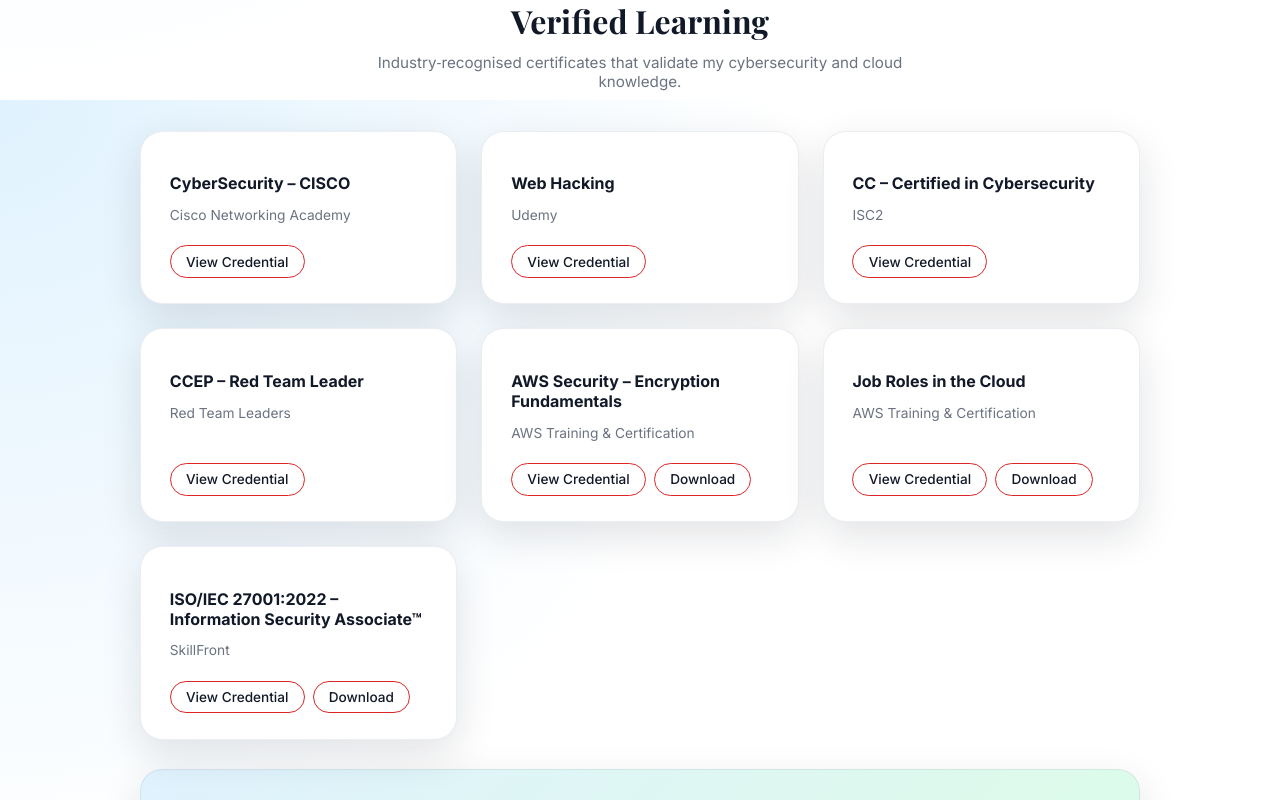
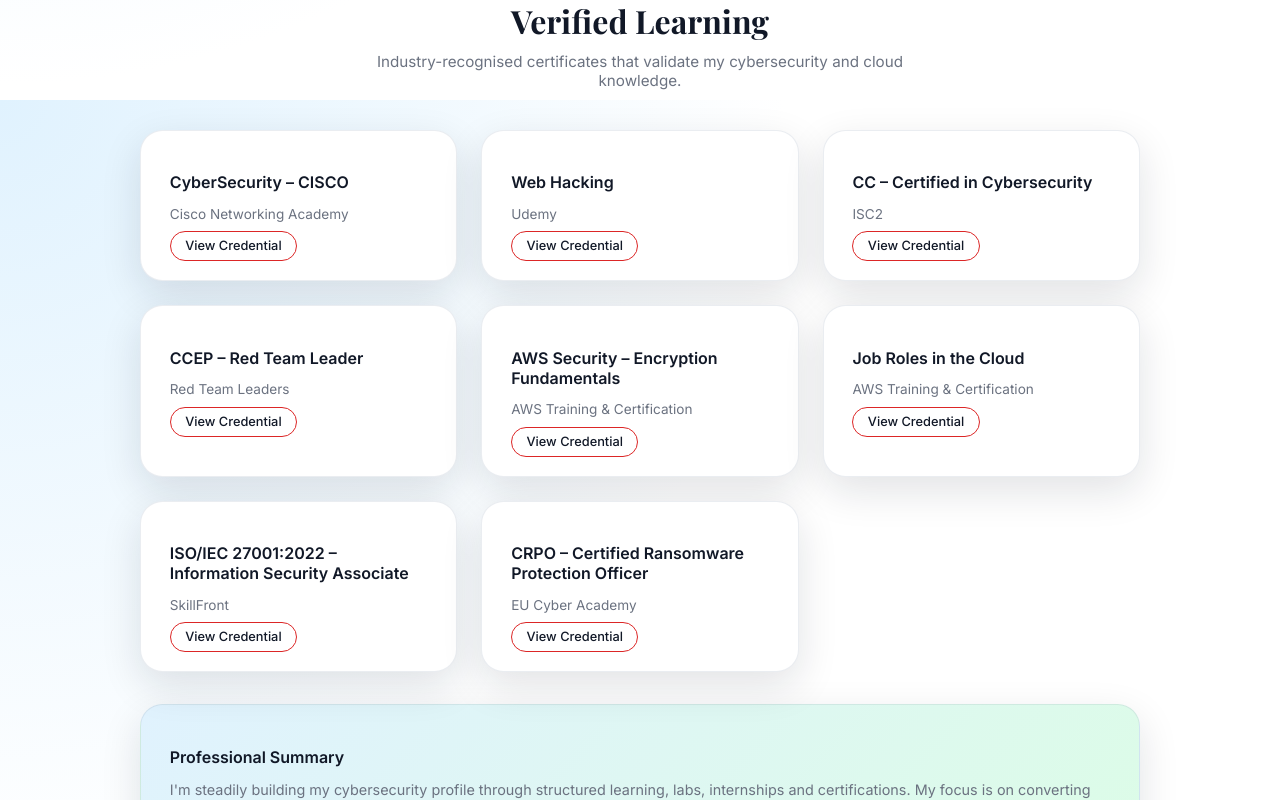
Before and after one commit to Diva07-kd/diva-portfolio, a React (Vite) app: page / in a window 1280 px wide. Shown: the part 4700-5500 px from the top of the page. Built offline with nearby package versions, Linux system fonts and the light colour scheme.

Commit message:
Add CRPO certification and update cert list

```diff
--- a/src/components/Certifications.jsx
+++ b/src/components/Certifications.jsx
@@ -1,11 +1,4 @@
-import React from "react";
 import SectionTitle from "./SectionTitle";
-
-/*
-  Certifications.jsx
-  - Add /public/skillfront-certificate.pdf to public folder
-  - This component maps through certs and renders cards with 'View Credential'
-*/
 
 const certs = [
   {
@@ -38,12 +31,15 @@
     provider: "AWS Training & Certification",
     link: "/aws cloud certificate.pdf",
   },
-
-  // <-- NEW certificate entry (SkillFront)
   {
-    title: "ISO/IEC 27001:2022 – Information Security Associate™",
+    title: "ISO/IEC 27001:2022 – Information Security Associate",
     provider: "SkillFront",
-    link: "/skillfront-certificate.pdf", // ensure this file is in /public
+    link: "/skillfront-certificate.pdf", // make sure name matches your public folder
+  },
+  {
+    title: "CRPO – Certified Ransomware Protection Officer",
+    provider: "EU Cyber Academy",
+    link: "/CRPO-Certified-Ransomware-Protection-Officer.pdf", // NEW CERTIFICATE
   },
 ];
 
@@ -54,57 +50,52 @@
         id="certs"
         label="Certifications"
         title="Verified Learning"
-        subtitle="Industry‑recognised certificates that validate my cybersecurity and cloud knowledge."
+        subtitle="Industry-recognised certificates that validate my cybersecurity and cloud knowledge."
       />
 
       <div className="section-inner">
         <div className="certs-grid">
           {certs.map((c) => (
-            <div key={c.title} className="card card-padded" style={{ display: "flex", flexDirection: "column", justifyContent: "space-between" }}>
-              <div>
-                <p style={{ fontWeight: 700, marginBottom: "0.2rem" }}>{c.title}</p>
-                <p style={{ color: "var(--text-muted)", fontSize: "0.86rem", marginBottom: "0.8rem" }}>
+            <div key={c.title} className="card card-padded">
+              <p style={{ fontWeight: 600, marginBottom: "0.2rem" }}>{c.title}</p>
+              <p
+                style={{
+                  color: "var(--text-muted)",
+                  fontSize: "0.85rem",
+                  marginBottom: "0.8rem",
+                }}
+              >
                 {c.provider}
               </p>
-              </div>
 
-              <div style={{ marginTop: "0.6rem", display: "flex", gap: "0.5rem", alignItems: "center" }}>
               <a
                 href={c.link}
                 target="_blank"
                 rel="noopener noreferrer"
                 className="btn-outline"
-                  style={{ fontSize: "0.85rem", padding: "0.45rem 0.95rem" }}
+                style={{ fontSize: "0.8rem", padding: "0.4rem 0.9rem" }}
               >
                 View Credential
               </a>
-
-                {/* Display a small download link for local PDF certs */}
-                {c.link.startsWith("/") && (
-                  <a
-                    href={c.link}
-                    download
-                    className="btn-outline"
-                    style={{ fontSize: "0.85rem", padding: "0.45rem 0.95rem" }}
-                    title="Download certificate"
-                  >
-                    Download
-                  </a>
-                )}
-              </div>
             </div>
           ))}
         </div>
 
         <div
           className="card card-padded"
-          style={{ marginTop: "1.8rem", background: "linear-gradient(135deg,#e0f2fe,#dcfce7)" }}
+          style={{
+            marginTop: "2rem",
+            background: "linear-gradient(135deg,#e0f2fe,#dcfce7)",
+          }}
         >
-          <p style={{ fontWeight: 600, marginBottom: "0.4rem" }}>Professional Summary</p>
+          <p style={{ fontWeight: 600, marginBottom: "0.4rem" }}>
+            Professional Summary
+          </p>
           <p style={{ color: "var(--text-muted)", fontSize: "0.9rem" }}>
-            I&apos;m steadily building my cybersecurity profile through structured learning, labs,
-            internships and certifications. My focus is on converting theory into practical,
-            testable security setups that mirror real infrastructure and threats.
+            I'm steadily building my cybersecurity profile through structured learning,
+            labs, internships and certifications. My focus is on converting theory into
+            practical, testable security setups that mirror real infrastructure and
+            threats.
           </p>
         </div>
       </div>
```
Also changed, not shown: 1 other file (tests, documents, lock files or other folders). Lines whose indentation alone changed are shown as unchanged.
